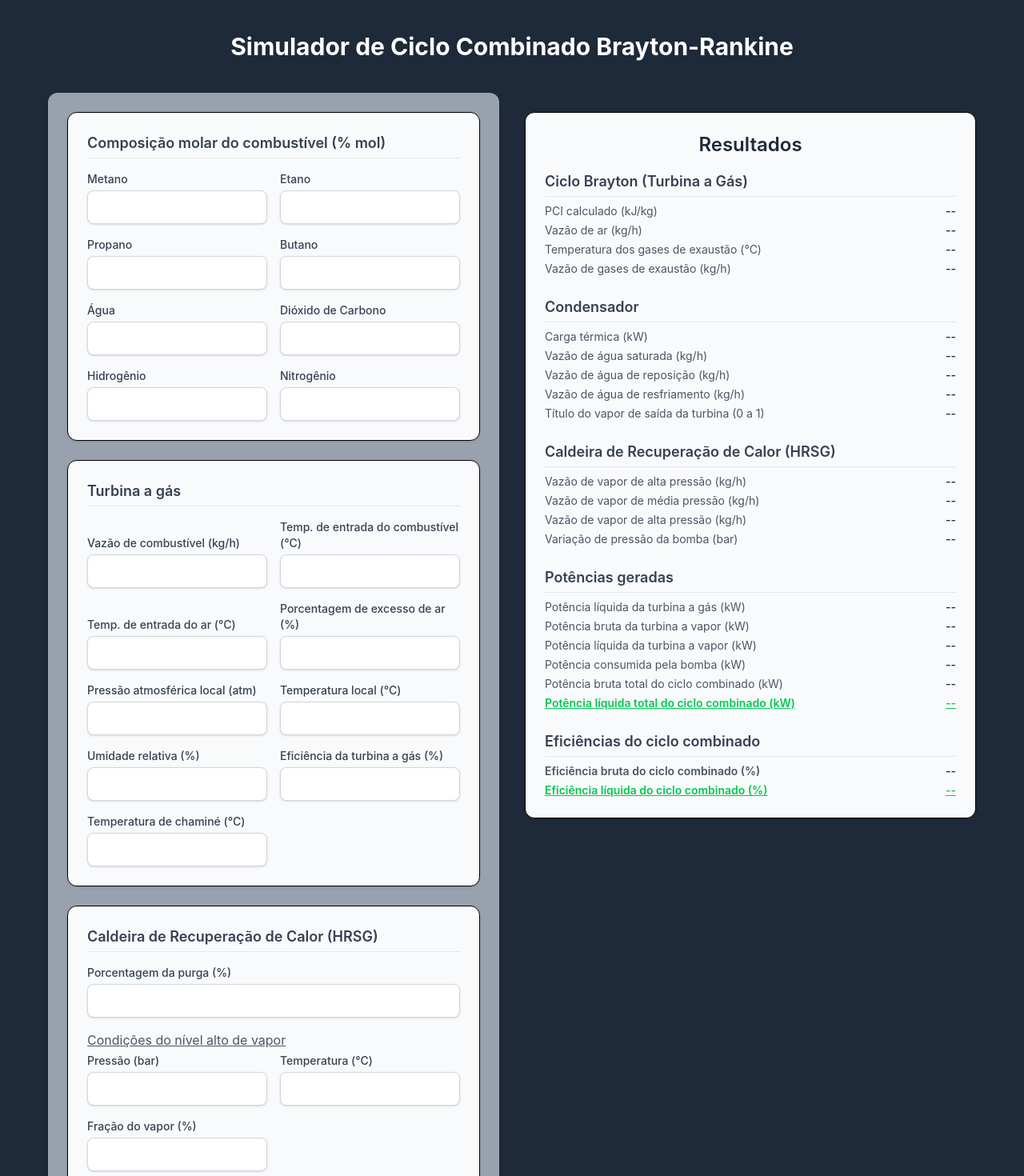
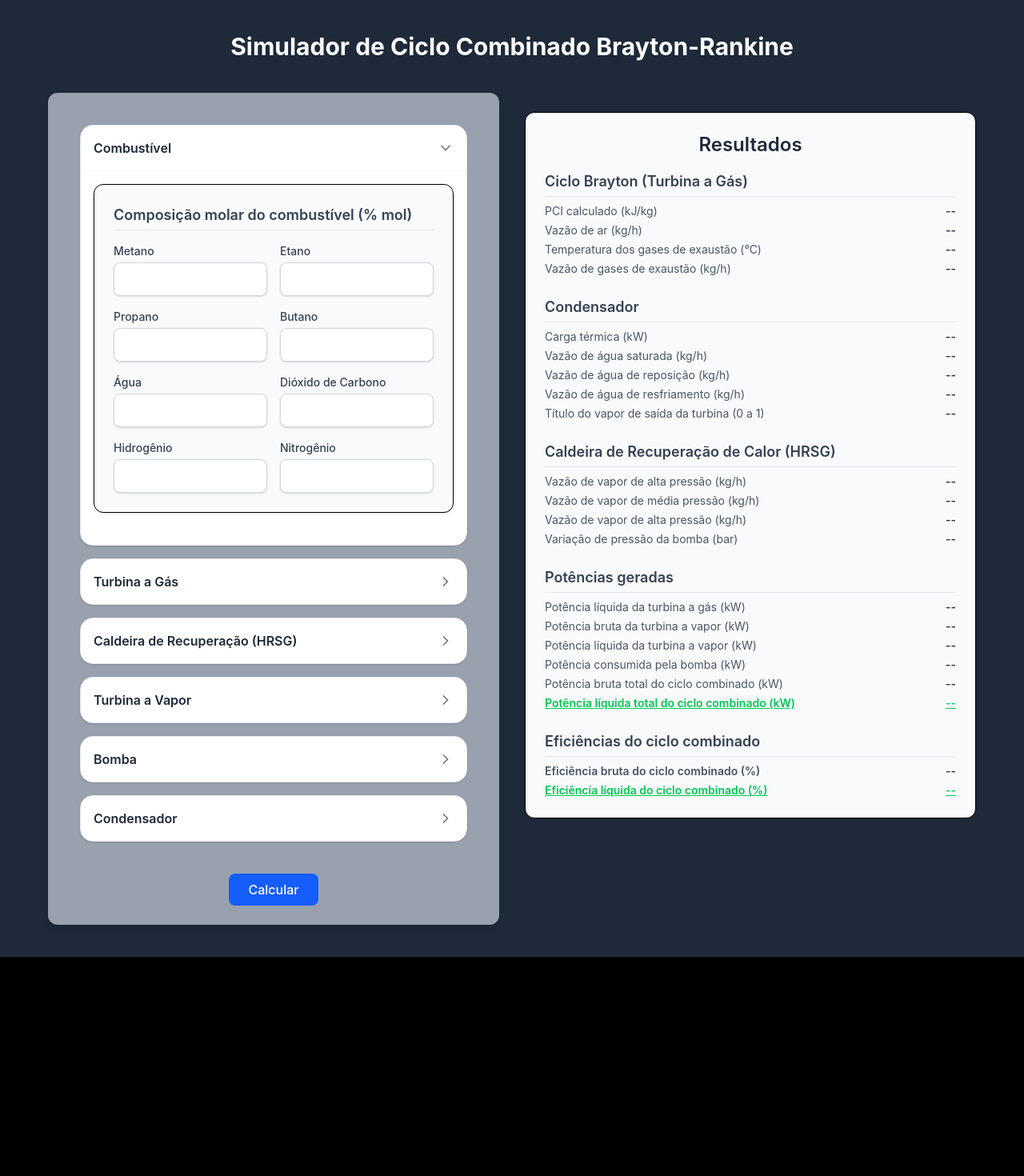
Before and after one commit to murilohborges/cycle-comb-calc-frontend, a React (Vite) app: page / in a window 1280 px wide. Shown: the top 1470 px of the page at 80% size. After the commit the page ends 1196 px from the top, so only its background shows below. Built offline with nearby package versions, Linux system fonts and the light colour scheme.

Commit message:
add toggle components layout

```diff
--- a/src/components/input/InputSection.tsx
+++ b/src/components/input/InputSection.tsx
@@ -1,3 +1,5 @@
+import { useState } from 'react'
+import { ChevronDown, ChevronRight } from 'lucide-react'
 
 import InputCondenser from './InputCondenser'
 import InputFuel from './InputFuel'
@@ -12,14 +14,48 @@ interface InputSectionProps {
 }
 
 export default function InputSection({ data, onChange }: InputSectionProps) {
+  const [openSection, setOpenSection] = useState<string | null>('InputFuel')
+
+  const toggleSection = (section: string) => {
+    setOpenSection(openSection === section ? null : section)
+  }
+
+  const sections = [
+    { title: 'Combustível', key: 'InputFuel', component: <InputFuel data={data} onChange={onChange} /> },
+    { title: 'Turbina a Gás', key: 'InputGasTurbine', component: <InputGasTurbine data={data} onChange={onChange} /> },
+    { title: 'Caldeira de Recuperação (HRSG)', key: 'InputHRSG', component: <InputHRSG data={data} onChange={onChange} /> },
+    { title: 'Turbina a Vapor', key: 'InputSteamTurbine', component: <InputSteamTurbine data={data} onChange={onChange} /> },
+    { title: 'Bomba', key: 'InputPump', component: <InputPump data={data} onChange={onChange} /> },
+    { title: 'Condensador', key: 'InputCondenser', component: <InputCondenser data={data} onChange={onChange} /> },
+  ]
+
   return (
-    <section className="space-y-8">
-      <InputFuel data={data} onChange={onChange} />
-      <InputGasTurbine data={data} onChange={onChange} />
-      <InputHRSG data={data} onChange={onChange} />
-      <InputSteamTurbine data={data} onChange={onChange} />
-      <InputPump data={data} onChange={onChange} />
-      <InputCondenser data={data} onChange={onChange} />
+    <section className="space-y-4 p-4">
+      {sections.map(({ title, key, component }) => (
+        <div key={key} className="rounded-2xl border border-gray-200 bg-white shadow-sm">
+          {/* Cabeçalho do accordion */}
+          <button
+            onClick={() => toggleSection(key)}
+            className="flex w-full items-center justify-between p-4 text-left text-gray-800 font-semibold transition-colors rounded-t-2xl"
+          >
+            <span>{title}</span>
+            {openSection === key ? (
+              <ChevronDown className="h-5 w-5 text-gray-500 transition-transform duration-200" />
+            ) : (
+              <ChevronRight className="h-5 w-5 text-gray-500 transition-transform duration-200" />
+            )}
+          </button>
+
+          {/* Conteúdo expansível */}
+          <div
+            className={`transition-all duration-300 overflow-hidden ${
+              openSection === key ? 'max-h-[1000px] opacity-100' : 'max-h-0 opacity-0'
+            }`}
+          >
+            <div className="p-4 border-t border-gray-100">{component}</div>
+          </div>
+        </div>
+      ))}
     </section>
   )
 }
```
